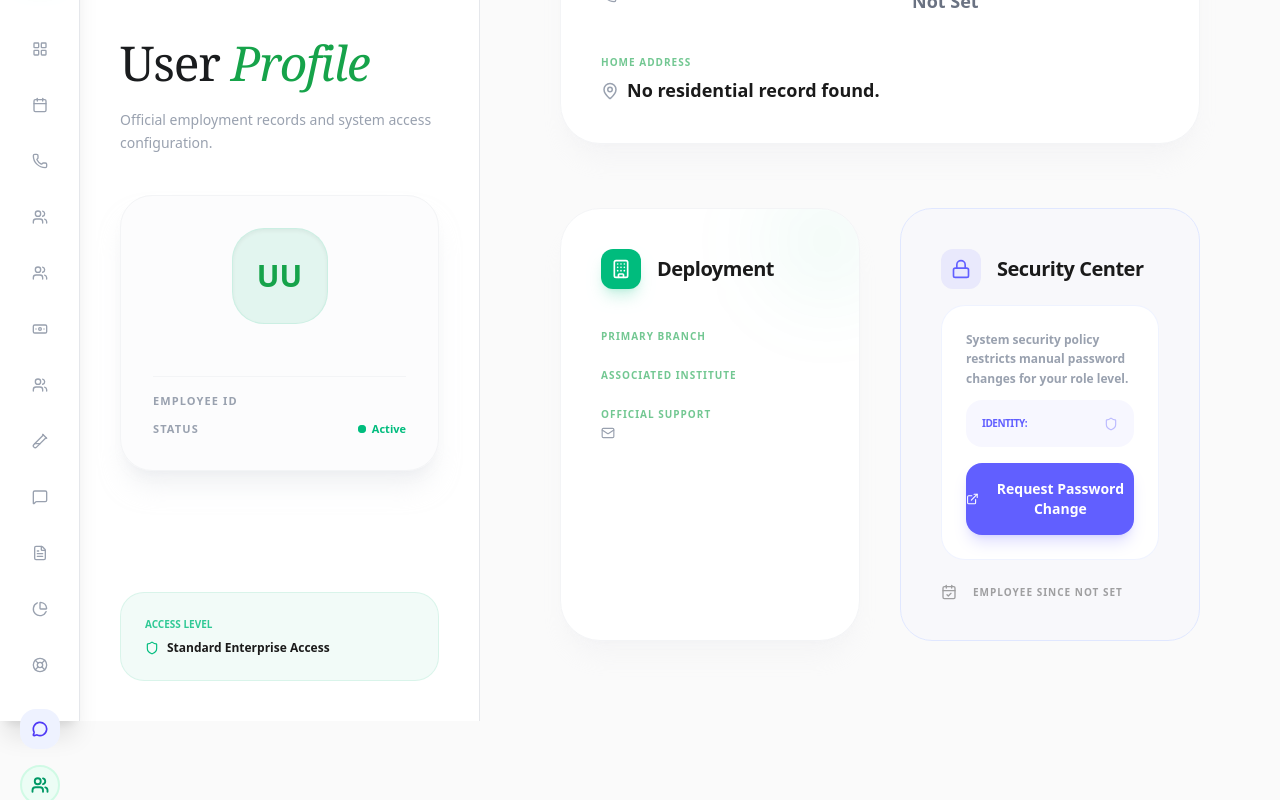
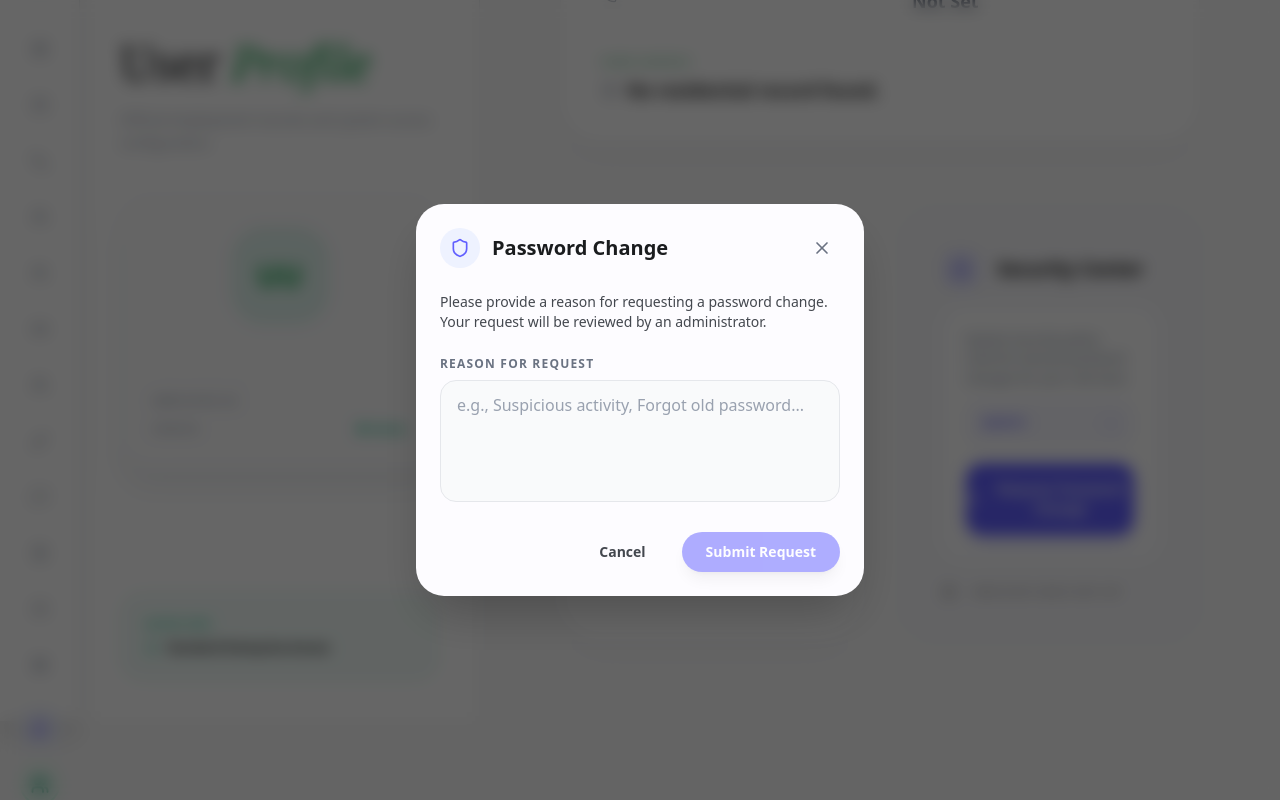
Before and after one commit to PhysioEZ/desktop, a React (Vite) app in the folder frontend/: page /reception/profile in a window 1280 px wide. Both pictures are taken after a click on the button "Request Password Change". Built offline with nearby package versions, Linux system fonts and the light colour scheme; no server answers.

Commit message:
feat: introduce user profile page with an integrated password change request modal.

```diff
--- /dev/null
+++ b/frontend/src/components/RequestPasswordChangeModal.tsx
@@ -0,0 +1,91 @@
+import React, { useState } from 'react';
+import { motion, AnimatePresence } from 'framer-motion';
+import { Shield, X } from 'lucide-react';
+
+interface RequestPasswordChangeModalProps {
+    isOpen: boolean;
+    onClose: () => void;
+    onSubmit: (reason: string) => void;
+}
+
+const RequestPasswordChangeModal: React.FC<RequestPasswordChangeModalProps> = ({ isOpen, onClose, onSubmit }) => {
+    const [reason, setReason] = useState('');
+
+    const handleSubmit = (e: React.FormEvent) => {
+        e.preventDefault();
+        onSubmit(reason);
+        setReason(''); // Reset reason after submit
+        onClose();
+    };
+
+    return (
+        <AnimatePresence>
+            {isOpen && (
+                <div className="fixed inset-0 z-[10020] bg-black/60 backdrop-blur-sm flex items-center justify-center p-4" onClick={(e) => e.target === e.currentTarget && onClose()}>
+                    <motion.div
+                        initial={{ opacity: 0, scale: 0.95 }}
+                        animate={{ opacity: 1, scale: 1 }}
+                        exit={{ opacity: 0, scale: 0.95 }}
+                        className="bg-[#fdfcff] dark:bg-[#111315] w-full max-w-md rounded-[28px] shadow-2xl overflow-hidden"
+                    >
+                        <form onSubmit={handleSubmit} className="p-6">
+                            <div className="flex items-center justify-between mb-6">
+                                <div className="flex items-center gap-3">
+                                    <div className="w-10 h-10 bg-indigo-50 dark:bg-indigo-900/20 text-indigo-500 rounded-full flex items-center justify-center">
+                                        <Shield size={20} />
+                                    </div>
+                                    <h2 className="text-xl font-bold text-[#1a1c1e] dark:text-[#e3e2e6]">Password Change</h2>
+                                </div>
+                                <button
+                                    type="button"
+                                    onClick={onClose}
+                                    className="p-2 rounded-full hover:bg-gray-100 dark:hover:bg-white/5 text-gray-500 transition-colors"
+                                >
+                                    <X size={20} />
+                                </button>
+                            </div>
+
+                            <p className="text-sm text-[#43474e] dark:text-[#c4c7c5] mb-6">
+                                Please provide a reason for requesting a password change. Your request will be reviewed by an administrator.
+                            </p>
+
+                            <div className="mb-6">
+                                <label htmlFor="reason" className="block text-xs font-bold text-gray-500 uppercase tracking-widest mb-2">
+                                    Reason for Request
+                                </label>
+                                <textarea
+                                    id="reason"
+                                    required
+                                    value={reason}
+                                    onChange={(e) => setReason(e.target.value)}
+                                    rows={4}
+                                    className="w-full px-4 py-3 rounded-2xl bg-gray-50 dark:bg-[#1C1C1C] border border-gray-200 dark:border-gray-800 text-[#1a1c1e] dark:text-[#E2E8F0] focus:ring-2 focus:ring-indigo-500/20 focus:border-indigo-500 outline-none transition-all resize-none placeholder:text-gray-400"
+                                    placeholder="e.g., Suspicious activity, Forgot old password..."
+                                />
+                            </div>
+
+                            <div className="flex gap-3 justify-end">
+                                <button
+                                    type="button"
+                                    onClick={onClose}
+                                    className="px-6 py-2.5 rounded-full text-sm font-bold text-[#43474e] dark:text-[#c4c7c5] hover:bg-[#e0e2ec] dark:hover:bg-[#30333b] transition-colors"
+                                >
+                                    Cancel
+                                </button>
+                                <button
+                                    type="submit"
+                                    disabled={!reason.trim()}
+                                    className="px-6 py-2.5 rounded-full text-sm font-bold bg-indigo-500 text-white hover:bg-indigo-600 transition-colors shadow-lg disabled:opacity-50 disabled:cursor-not-allowed"
+                                >
+                                    Submit Request
+                                </button>
+                            </div>
+                        </form>
+                    </motion.div>
+                </div>
+            )}
+        </AnimatePresence>
+    );
+};
+
+export default RequestPasswordChangeModal;
--- a/frontend/src/reception/Profile.tsx
+++ b/frontend/src/reception/Profile.tsx
@@ -19,6 +19,7 @@ import {
 import Sidebar from "../components/Sidebar";
 import ChatModal from "../components/Chat/ChatModal";
 import KeyboardShortcuts from "../components/KeyboardShortcuts";
+import RequestPasswordChangeModal from "../components/RequestPasswordChangeModal";
 
 interface ProfileData {
   employee_id: number;
@@ -48,6 +49,15 @@ export default function Profile() {
   const [loading, setLoading] = useState(!profileData);
   const [showChatModal, setShowChatModal] = useState(false);
   const [showShortcuts, setShowShortcuts] = useState(false);
+  const [showPasswordChangeModal, setShowPasswordChangeModal] = useState(false);
+  const [passwordRequestStatus, setPasswordRequestStatus] = useState<'idle' | 'pending'>('idle');
+
+  const handleSubmitPasswordRequest = (reason: string) => {
+    // In a real app, we would send this to the backend
+    console.log("Password change requested for reason:", reason);
+    setPasswordRequestStatus('pending');
+    setShowPasswordChangeModal(false);
+  };
 
   useEffect(() => {
     const fetchProfile = async () => {
@@ -129,9 +139,8 @@ export default function Profile() {
         variants={leftPanelEntrance}
         initial="hidden"
         animate="visible"
-        className={`hidden xl:flex w-[400px] flex-col justify-between p-10 border-r relative shrink-0 transition-colors duration-300 z-50 ${
-          isDark ? "bg-[#0A0A0A] border-[#151515]" : "bg-white border-gray-200"
-        }`}
+        className={`hidden xl:flex w-[400px] flex-col justify-between p-10 border-r relative shrink-0 transition-colors duration-300 z-50 ${isDark ? "bg-[#0A0A0A] border-[#151515]" : "bg-white border-gray-200"
+          }`}
       >
         <div className="space-y-10 z-10">
           <div className="flex items-center gap-3">
@@ -161,11 +170,10 @@ export default function Profile() {
 
           {/* Identity Card */}
           <div
-            className={`rounded-[32px] p-8 border ${
-              isDark
+            className={`rounded-[32px] p-8 border ${isDark
                 ? "bg-white/[0.02] border-white/5 shadow-[0_32px_80px_-20px_rgba(0,0,0,0.5)]"
                 : "bg-gray-50/50 border-gray-100 shadow-xl shadow-gray-200/50"
-            }`}
+              }`}
           >
             <div className="flex flex-col items-center text-center">
               <div className="w-24 h-24 rounded-[32px] bg-emerald-500/10 flex items-center justify-center text-[#16a34a] dark:text-[#4ADE80] font-black text-3xl border border-emerald-500/10 shadow-inner overflow-hidden mb-6">
@@ -390,9 +398,22 @@ export default function Profile() {
                     </p>
                     <Shield size={14} className="text-indigo-500/40" />
                   </div>
-                  <button className="w-full py-4 rounded-2xl bg-indigo-500 text-white font-black text-sm shadow-lg shadow-indigo-500/20 flex items-center justify-center gap-2 hover:bg-indigo-600 transition-colors">
-                    <ExternalLink size={16} />
-                    Request Password Change
+                  <button
+                    onClick={() => passwordRequestStatus === 'idle' && setShowPasswordChangeModal(true)}
+                    disabled={passwordRequestStatus === 'pending'}
+                    className={`w-full py-4 rounded-2xl ${passwordRequestStatus === 'pending' ? 'bg-gray-400 cursor-not-allowed' : 'bg-indigo-500 hover:bg-indigo-600'} text-white font-black text-sm shadow-lg shadow-indigo-500/20 flex items-center justify-center gap-2 transition-colors`}
+                  >
+                    {passwordRequestStatus === 'pending' ? (
+                      <>
+                        <Loader2 size={16} className="animate-spin" />
+                        Request Pending
+                      </>
+                    ) : (
+                      <>
+                        <ExternalLink size={16} />
+                        Request Password Change
+                      </>
+                    )}
                   </button>
                 </div>
               </div>
@@ -420,6 +441,11 @@ export default function Profile() {
         onToggle={() => setShowShortcuts(!showShortcuts)}
         shortcuts={[]}
       />
+      <RequestPasswordChangeModal
+        isOpen={showPasswordChangeModal}
+        onClose={() => setShowPasswordChangeModal(false)}
+        onSubmit={handleSubmitPasswordRequest}
+      />
     </div>
   );
 }
```
Also changed, not shown: 1 other file (tests, documents, lock files or other folders).
